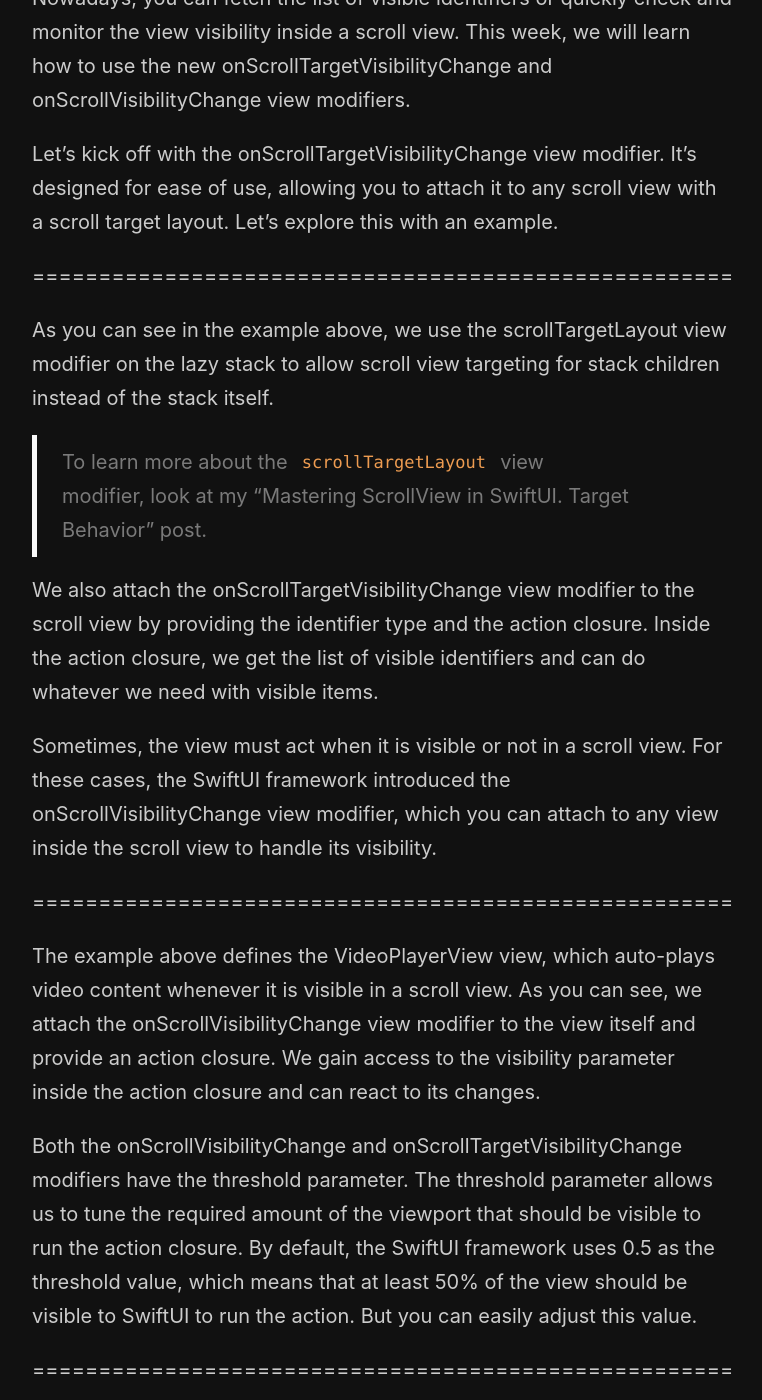
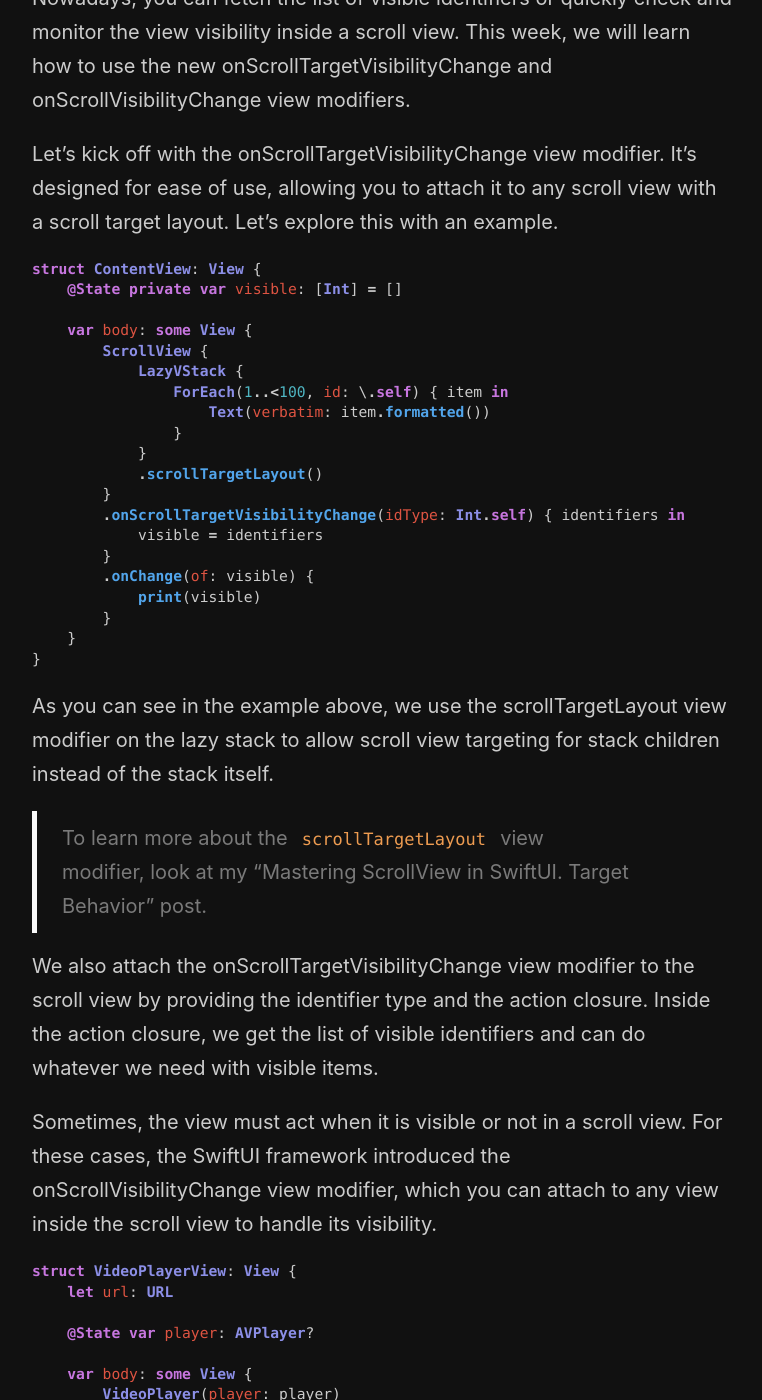
Before and after one commit to mecid/mecid.github.io, a Jekyll site: the page built from _posts/2024-07-16-mastering-scrollview-in-swiftui-scroll-visibility.md, in a window 1280 px wide and 1400 px high, scrolled down 329 px. Shown: the whole window, without its empty margins (258-1020 px from the left). Built offline with Jekyll 4.4.1, drawn with Linux system fonts in a browser that asks for light colours; some of the changed text lies outside the part shown.

Commit message:
code examples added to the scroll visibility post

````diff
--- a/_posts/2024-07-16-mastering-scrollview-in-swiftui-scroll-visibility.md
+++ b/_posts/2024-07-16-mastering-scrollview-in-swiftui-scroll-visibility.md
@@ -7,7 +7,28 @@
 
 Let's kick off with the onScrollTargetVisibilityChange view modifier. It's designed for ease of use, allowing you to attach it to any scroll view with a scroll target layout. Let's explore this with an example.
 
-=====================================================
+```swift
+struct ContentView: View {
+    @State private var visible: [Int] = []
+
+    var body: some View {
+        ScrollView {
+            LazyVStack {
+                ForEach(1..<100, id: \.self) { item in
+                    Text(verbatim: item.formatted())
+                }
+            }
+            .scrollTargetLayout()
+        }
+        .onScrollTargetVisibilityChange(idType: Int.self) { identifiers in
+            visible = identifiers
+        }
+        .onChange(of: visible) {
+            print(visible)
+        }
+    }
+}
+```
 
 As you can see in the example above, we use the scrollTargetLayout view modifier on the lazy stack to allow scroll view targeting for stack children instead of the stack itself.
 
@@ -17,13 +38,57 @@
 
 Sometimes, the view must act when it is visible or not in a scroll view. For these cases, the SwiftUI framework introduced the onScrollVisibilityChange view modifier, which you can attach to any view inside the scroll view to handle its visibility.
 
-=====================================================
+```swift
+struct VideoPlayerView: View {
+    let url: URL
+
+    @State var player: AVPlayer?
+
+    var body: some View {
+        VideoPlayer(player: player)
+            .task {
+                if player == nil {
+                    player = AVPlayer(url: url)
+                }
+            }
+            .onScrollVisibilityChange { isVisible in
+                if isVisible {
+                    player?.play()
+                } else {
+                    player?.pause()
+                }
+            }
+    }
+}
+```
 
 The example above defines the VideoPlayerView view, which auto-plays video content whenever it is visible in a scroll view. As you can see, we attach the onScrollVisibilityChange view modifier to the view itself and provide an action closure. We gain access to the visibility parameter inside the action closure and can react to its changes.
 
 Both the onScrollVisibilityChange and onScrollTargetVisibilityChange modifiers have the threshold parameter. The threshold parameter allows us to tune the required amount of the viewport that should be visible to run the action closure. By default, the SwiftUI framework uses 0.5 as the threshold value, which means that at least 50% of the view should be visible to SwiftUI to run the action. But you can easily adjust this value.
 
-=====================================================
+```swift
+struct VideoPlayerView: View {
+    let url: URL
+
+    @State var player: AVPlayer?
+
+    var body: some View {
+        VideoPlayer(player: player)
+            .task {
+                if player == nil {
+                    player = AVPlayer(url: url)
+                }
+            }
+            .onScrollVisibilityChange(threshold: 0.1) { isVisible in
+                if isVisible {
+                    player?.play()
+                } else {
+                    player?.pause()
+                }
+            }
+    }
+}
+```
 
 In the example above, we define the threshold value, which means SwiftUI will run the action closure whenever at least 10% of the view is visible. Still, it also runs whenever the view transitions from visible to invisible by displaying less than 10% of the viewport.
 
````
